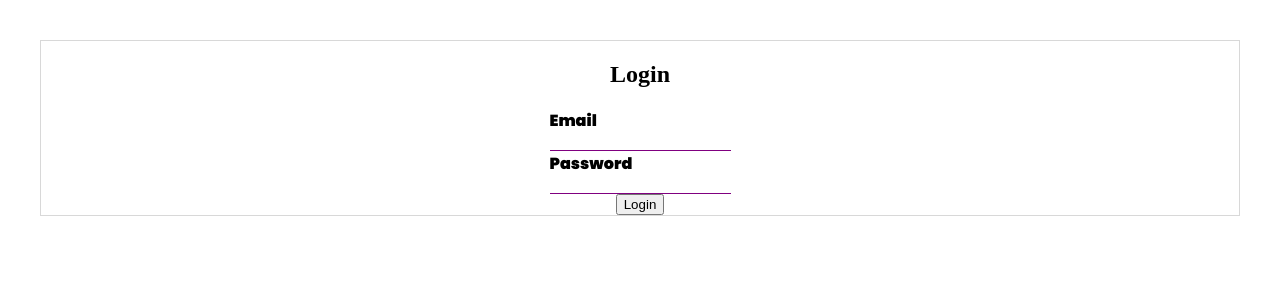
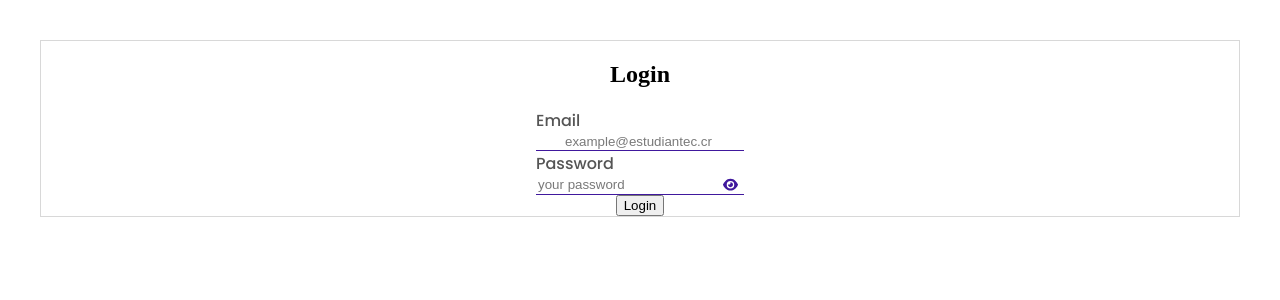
Before and after one commit to S77VEN31/CCT, a React (Vite) app in the folder client/: page / in a window 1280 px wide. Shown: the top 300 px of the page. Built offline with nearby package versions, Linux system fonts and the light colour scheme.

Commit message:
add: TextInput

```diff
--- a/client/package.json
+++ b/client/package.json
@@ -10,6 +10,10 @@
     "preview": "vite preview"
   },
   "dependencies": {
+    "@fortawesome/fontawesome-svg-core": "^6.4.2",
+    "@fortawesome/free-solid-svg-icons": "^6.4.2",
+    "@fortawesome/react-fontawesome": "^0.2.0",
+    "font-awesome": "^4.7.0",
     "react": "^18.2.0",
     "react-dom": "^18.2.0"
   },
--- /dev/null
+++ b/client/src/components/Inputs/TextInput/TextInput.style.css
@@ -0,0 +1,40 @@
+.form-group {
+  display: flex;
+  flex-direction: column;
+}
+
+.form-group label {
+  text-align: left;
+  color: var(--text-dark);
+  text-transform: capitalize;
+}
+
+.form-group input {
+  border: none;
+  outline: none;
+  background: transparent;
+}
+
+.form-group input::placeholder {
+  color: var(--text-light);
+}
+
+.input-and-icon {
+  display: flex;
+  flex-direction: row;
+  border-bottom: 1px solid var(--primary);
+}
+
+.icon-and-input {
+  flex-direction: row-reverse;
+}
+
+.icon {
+  color: var(--primary);
+}
+
+.input-and-icon button {
+  border: none;
+  outline: none;
+  background: transparent;
+}
--- /dev/null
+++ b/client/src/components/Inputs/TextInput/TextInput.tsx
@@ -0,0 +1,60 @@
+// Styles
+import "./TextInput.style.css";
+// Icons
+import { FontAwesomeIcon } from "@fortawesome/react-fontawesome";
+import { faEye, faEyeSlash } from "@fortawesome/free-solid-svg-icons";
+
+import { useState } from "react";
+interface TextInputProps {
+  type: string;
+  id: string;
+  name: string;
+  onChange?: (e: React.ChangeEvent<HTMLInputElement>) => void;
+  value: string;
+  required: boolean;
+  placeholder: string;
+  icon?: JSX.Element;
+}
+
+const TextInput = (props: TextInputProps) => {
+  const [showPassword, setShowPassword] = useState(false);
+  const togglePassword = () => {
+    setShowPassword(!showPassword);
+    const passwordInput = document.getElementById(props.id) as HTMLInputElement;
+    if (showPassword) {
+      passwordInput.type = "password";
+    }
+    if (!showPassword) {
+      passwordInput.type = "text";
+    }
+  };
+
+  return (
+    <div className="form-group">
+      <label className="medium-subtitle" htmlFor={props.id}>
+        {props.name}
+      </label>
+
+      <div
+        className={`input-and-icon  ${
+          props.type !== "password" && "icon-and-input"
+        }`}
+      >
+        <input {...props} />
+        <div className="show-password-button">
+          {props.type === "password" ? (
+            <button onClick={togglePassword}>
+              <FontAwesomeIcon
+                icon={showPassword ? faEyeSlash : faEye}
+                className="icon"
+              />
+            </button>
+          ) : (
+            props.icon && props.icon
+          )}
+        </div>
+      </div>
+    </div>
+  );
+};
+export default TextInput;
--- a/client/src/index.css
+++ b/client/src/index.css
@@ -1,5 +1,4 @@
 :root {
-
   font-synthesis: none;
   text-rendering: optimizeLegibility;
   -webkit-font-smoothing: antialiased;
@@ -19,62 +18,103 @@
   --text-light: #797979;
 }
 @font-face {
-  font-family: 'Poppins-black';
-  src: local('Poppins-black'), url('./assets/fonts/poppins/webfonts/poppins-latin-900-normal.woff2') format('woff2'),
-       url('./assets/fonts/poppins/webfonts/poppins-latin-900-normal.woff') format('woff'),
-       url('./assets/fonts/poppins/ttf/poppins-latin-900-normal.ttf') format('truetype');
+  font-family: "Poppins-black";
+  src: local("Poppins-black"),
+    url("./assets/fonts/poppins/webfonts/poppins-latin-900-normal.woff2")
+      format("woff2"),
+    url("./assets/fonts/poppins/webfonts/poppins-latin-900-normal.woff")
+      format("woff"),
+    url("./assets/fonts/poppins/ttf/poppins-latin-900-normal.ttf")
+      format("truetype");
 }
 @font-face {
-  font-family: 'Poppins-extraBold';
-  src: local('Poppins-extraBold'), url('./assets/fonts/poppins/webfonts/poppins-latin-800-normal.woff2') format('woff2'),
-       url('./assets/fonts/poppins/webfonts/poppins-latin-800-normal.woff') format('woff'),
-       url('./assets/fonts/poppins/ttf/poppins-latin-800-normal.ttf') format('truetype');
+  font-family: "Poppins-extraBold";
+  src: local("Poppins-extraBold"),
+    url("./assets/fonts/poppins/webfonts/poppins-latin-800-normal.woff2")
+      format("woff2"),
+    url("./assets/fonts/poppins/webfonts/poppins-latin-800-normal.woff")
+      format("woff"),
+    url("./assets/fonts/poppins/ttf/poppins-latin-800-normal.ttf")
+      format("truetype");
 }
 @font-face {
-  font-family: 'Poppins-bold';
-  src: local('Poppins-bold'), url('./assets/fonts/poppins/webfonts/poppins-latin-700-normal.woff2') format('woff2'),
-       url('./assets/fonts/poppins/webfonts/poppins-latin-700-normal.woff') format('woff'),
-       url('./assets/fonts/poppins/ttf/poppins-latin-700-normal.ttf') format('truetype');
+  font-family: "Poppins-bold";
+  src: local("Poppins-bold"),
+    url("./assets/fonts/poppins/webfonts/poppins-latin-700-normal.woff2")
+      format("woff2"),
+    url("./assets/fonts/poppins/webfonts/poppins-latin-700-normal.woff")
+      format("woff"),
+    url("./assets/fonts/poppins/ttf/poppins-latin-700-normal.ttf")
+      format("truetype");
 }
 @font-face {
-  font-family: 'Poppins-semibold';
-  src: local('Poppins-semibold'), url('./assets/fonts/poppins/webfonts/poppins-latin-600-normal.woff2') format('woff2'),
-       url('./assets/fonts/poppins/webfonts/poppins-latin-600-normal.woff') format('woff'),
-       url('./assets/fonts/poppins/ttf/poppins-latin-600-normal.ttf') format('truetype');
+  font-family: "Poppins-semibold";
+  src: local("Poppins-semibold"),
+    url("./assets/fonts/poppins/webfonts/poppins-latin-600-normal.woff2")
+      format("woff2"),
+    url("./assets/fonts/poppins/webfonts/poppins-latin-600-normal.woff")
+      format("woff"),
+    url("./assets/fonts/poppins/ttf/poppins-latin-600-normal.ttf")
+      format("truetype");
 }
 @font-face {
-  font-family: 'Poppins-medium';
-  src: local('Poppins-medium'), url('./assets/fonts/poppins/webfonts/poppins-latin-500-normal.woff2') format('woff2'),
-       url('./assets/fonts/poppins/webfonts/poppins-latin-500-normal.woff') format('woff'),
-       url('./assets/fonts/poppins/ttf/poppins-latin-500-normal.ttf') format('truetype');
+  font-family: "Poppins-medium";
+  src: local("Poppins-medium"),
+    url("./assets/fonts/poppins/webfonts/poppins-latin-500-normal.woff2")
+      format("woff2"),
+    url("./assets/fonts/poppins/webfonts/poppins-latin-500-normal.woff")
+      format("woff"),
+    url("./assets/fonts/poppins/ttf/poppins-latin-500-normal.ttf")
+      format("truetype");
 }
 @font-face {
-  font-family: 'Poppins-regular';
-  src: local('Poppins-regular'), url('./assets/fonts/poppins/webfonts/poppins-latin-400-normal.woff2') format('woff2'),
-       url('./assets/fonts/poppins/webfonts/poppins-latin-400-normal.woff') format('woff'),
-       url('./assets/fonts/poppins/ttf/poppins-latin-400-normal.ttf') format('truetype');
+  font-family: "Poppins-regular";
+  src: local("Poppins-regular"),
+    url("./assets/fonts/poppins/webfonts/poppins-latin-400-normal.woff2")
+      format("woff2"),
+    url("./assets/fonts/poppins/webfonts/poppins-latin-400-normal.woff")
+      format("woff"),
+    url("./assets/fonts/poppins/ttf/poppins-latin-400-normal.ttf")
+      format("truetype");
 }
 @font-face {
-  font-family: 'Poppins-light';
-  src: local('Poppins-light'), url('./assets/fonts/poppins/webfonts/poppins-latin-300-normal.woff2') format('woff2'),
-       url('./assets/fonts/poppins/webfonts/poppins-latin-300-normal.woff') format('woff'),
-       url('./assets/fonts/poppins/ttf/poppins-latin-300-normal.ttf') format('truetype');
+  font-family: "Poppins-light";
+  src: local("Poppins-light"),
+    url("./assets/fonts/poppins/webfonts/poppins-latin-300-normal.woff2")
+      format("woff2"),
+    url("./assets/fonts/poppins/webfonts/poppins-latin-300-normal.woff")
+      format("woff"),
+    url("./assets/fonts/poppins/ttf/poppins-latin-300-normal.ttf")
+      format("truetype");
 }
 @font-face {
-  font-family: 'Poppins-extraLight';
-  src: local('Poppins-extraLight'), url('./assets/fonts/poppins/webfonts/poppins-latin-200-normal.woff2') format('woff2'),
-       url('./assets/fonts/poppins/webfonts/poppins-latin-200-normal.woff') format('woff'),
-       url('./assets/fonts/poppins/ttf/poppins-latin-200-normal.ttf') format('truetype');
+  font-family: "Poppins-extraLight";
+  src: local("Poppins-extraLight"),
+    url("./assets/fonts/poppins/webfonts/poppins-latin-200-normal.woff2")
+      format("woff2"),
+    url("./assets/fonts/poppins/webfonts/poppins-latin-200-normal.woff")
+      format("woff"),
+    url("./assets/fonts/poppins/ttf/poppins-latin-200-normal.ttf")
+      format("truetype");
 }
 @font-face {
-  font-family: 'Poppins-thin';
-  src: local('Poppins-thin'), url('./assets/fonts/poppins/webfonts/poppins-latin-100-normal.woff2') format('woff2'),
-       url('./assets/fonts/poppins/webfonts/poppins-latin-100-normal.woff') format('woff'),
-       url('./assets/fonts/poppins/ttf/poppins-latin-100-normal.ttf') format('truetype');
+  font-family: "Poppins-thin";
+  src: local("Poppins-thin"),
+    url("./assets/fonts/poppins/webfonts/poppins-latin-100-normal.woff2")
+      format("woff2"),
+    url("./assets/fonts/poppins/webfonts/poppins-latin-100-normal.woff")
+      format("woff"),
+    url("./assets/fonts/poppins/ttf/poppins-latin-100-normal.ttf")
+      format("truetype");
 }
 
 .font-title {
-  font-family: 'Poppins-extraBold';
+  font-family: "Poppins-extraBold";
   font-size: 28px;
   line-height: normal;
 }
+
+.medium-subtitle {
+  font-family: "Poppins-medium";
+  font-size: 16px;
+}
--- a/client/src/screens/Login.style.css
+++ b/client/src/screens/Login.style.css
@@ -7,21 +7,3 @@
   background-color: var(--white);
   border: 1px solid var(--gray-light);
 }
-
-.login-container input {
-  border: none;
-  outline: none;
-  background: transparent;
-  border-bottom: 1px solid purple;
-}
-
-.form-group {
-  display: flex;
-  flex-direction: column;
-
-}
-
-.form-group label {
-  text-align: left;
-  font-family: 'Poppins-black';
-}
--- a/client/src/screens/Login.tsx
+++ b/client/src/screens/Login.tsx
@@ -1,5 +1,13 @@
+// React
 import React, { useState } from "react";
+// Styles
 import "./Login.style.css";
+// Icons
+import { FontAwesomeIcon } from "@fortawesome/react-fontawesome";
+import { faPhone } from "@fortawesome/free-solid-svg-icons";
+// Components
+import TextInput from "../components/Inputs/TextInput/TextInput";
+
 function Login() {
   const [formData, setFormData] = useState({
     email: "",
@@ -25,28 +33,24 @@ function Login() {
     <div className="login-container">
       <h2>Login</h2>
       <form onSubmit={handleSubmit}>
-        <div className="form-group">
-          <label htmlFor="email">Email</label>
-          <input
+        <TextInput
           type="email"
           id="email"
           name="email"
+          onChange={handleChange}
           value={formData.email}
-            onChange={handleChange}
-            required
+          placeholder="example@estudiantec.cr"
+          required={true}
         />
-        </div>
-        <div className="form-group">
-          <label htmlFor="password">Password</label>
-          <input
+        <TextInput
           type="password"
           id="password"
           name="password"
+          placeholder="your password"
+          onChange={handleChange}
           value={formData.password}
-            onChange={handleChange}
-            required
+          required={true}
         />
-        </div>
         <button type="submit">Login</button>
       </form>
     </div>
```
Also changed, not shown: 1 other file (tests, documents, lock files or other folders). Lines whose indentation alone changed are shown as unchanged.
